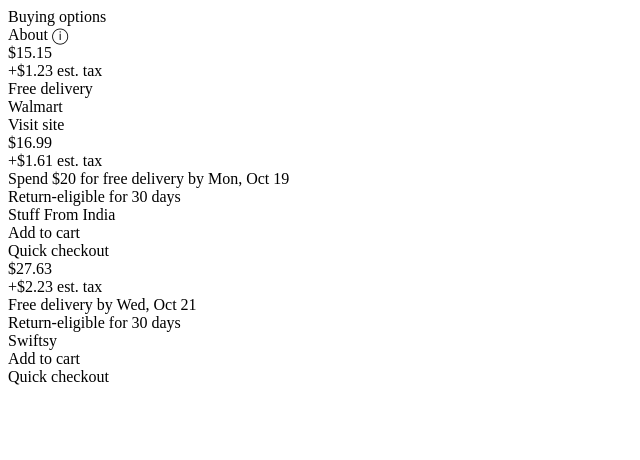
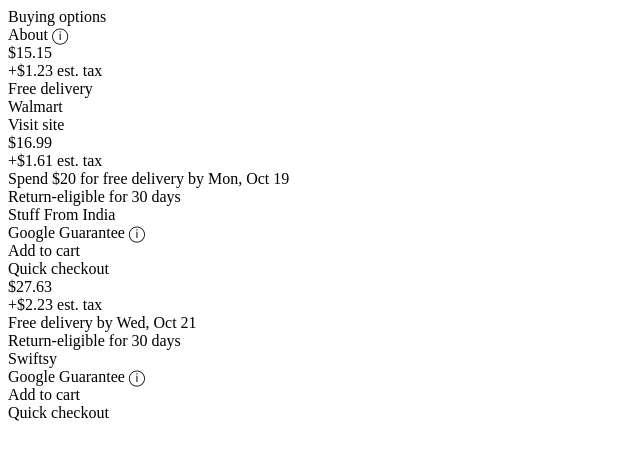
Before and after one commit to Team-Structure/price-catalog, a React app: page / in a window 1280 px wide. Shown: the top 460 px of the page, without its empty margins (0-640 px from the left). Built offline with nearby package versions, Linux system fonts and the light colour scheme; the HTML template or start-up script is replaced by a standard one.

Commit message:
Completed basic static widget on client

```diff
--- a/client/src/index.jsx
+++ b/client/src/index.jsx
@@ -35,6 +35,9 @@
         <div className="store">
           Stuff From India
         </div>
+        <div className="gGuarantee">
+          Google Guarantee &#9432;
+        </div>
       </div>
       <div className="buttonSpace">
         <div className="fRight">
@@ -56,6 +59,9 @@
         <div>Return-eligible for 30 days</div>
         <div className="store">
           Swiftsy
+        </div>
+        <div className="gGuarantee">
+          Google Guarantee &#9432;
         </div>
       </div>
       <div className="buttonSpace">
```
Also changed, not shown: 1 other file (tests, documents, lock files or other folders).
